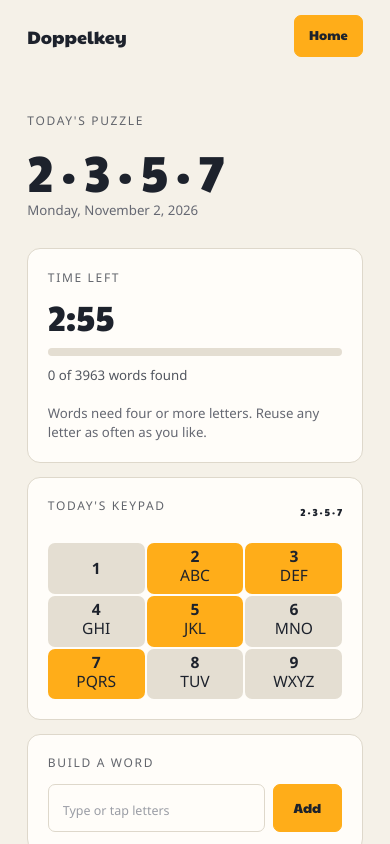
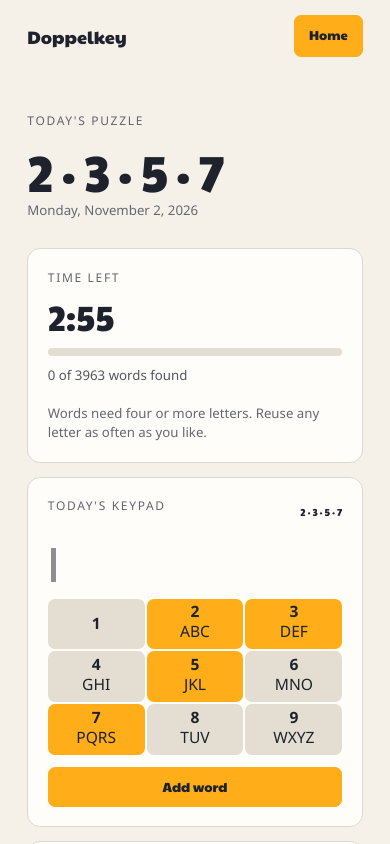
Before and after one commit to doppelkey/doppelkey.com, a Next.js app: page /game in a window 390 px wide. Shown: the top 844 px of the page. Built offline with nearby package versions, Linux system fonts and the light colour scheme.

Commit message:
style: enclose game keypad and word display in one landing-style card

```diff
--- a/app/game/Game.tsx
+++ b/app/game/Game.tsx
@@ -234,6 +234,28 @@ export default function Game() {
                   {mounted ? digits.join(" · ") : ""}
                 </p>
               </div>
+              <form className="keypad-form" onSubmit={submitWord}>
+                <div className="typing-shell">
+                  <div className="typing-word" aria-hidden="true">
+                    {input ? (
+                      input.toUpperCase()
+                    ) : gameOver ? (
+                      <span className="typing-placeholder">Time is up</span>
+                    ) : null}
+                    <span className="typing-caret" aria-hidden="true" />
+                  </div>
+                  <input
+                    ref={inputRef}
+                    className="typing-input"
+                    type="text"
+                    value={input}
+                    onChange={(event) => handleInputChange(event.target.value)}
+                    autoComplete="off"
+                    autoCapitalize="characters"
+                    disabled={!mounted || gameOver}
+                    aria-label="Word built from today's digits"
+                  />
+                </div>
                 <div className="keypad">
                   {KEYS.map(([number, letters]) => (
                     <div
@@ -243,7 +265,10 @@ export default function Game() {
                       tabIndex={letters ? 0 : undefined}
                       onClick={() => pressKeypadKey(number)}
                       onKeyDown={(event) => {
-                      if (letters && (event.key === "Enter" || event.key === " ")) {
+                        if (
+                          letters &&
+                          (event.key === "Enter" || event.key === " ")
+                        ) {
                           event.preventDefault();
                           pressKeypadKey(number);
                         }
@@ -254,24 +279,12 @@ export default function Game() {
                     </div>
                   ))}
                 </div>
-            </div>
-            <div className="game-panel panel-entry">
-              <p className="panel-label">Build a word</p>
-              <form className="word-form" onSubmit={submitWord}>
-                <input
-                  ref={inputRef}
-                  className="word-input"
-                  type="text"
-                  value={input}
-                  onChange={(event) => handleInputChange(event.target.value)}
-                  placeholder={gameOver ? "Time is up" : "Type or tap letters"}
-                  autoComplete="off"
-                  autoCapitalize="characters"
+                <button
+                  className="button game-add"
+                  type="submit"
                   disabled={!mounted || gameOver}
-                  aria-label="Word built from today's digits"
-                />
-                <button className="button" type="submit" disabled={!mounted || gameOver}>
-                  Add
+                >
+                  Add word
                 </button>
               </form>
               {feedback && (
--- a/app/globals.css
+++ b/app/globals.css
@@ -518,7 +518,7 @@ h1 {
   grid-template-columns: minmax(0, 2fr) minmax(0, 3fr);
   grid-template-areas:
     "status keypad"
-    "found entry";
+    "found keypad";
   gap: 1.4vw;
   align-items: start;
 }
@@ -537,9 +537,6 @@ h1 {
 }
 .panel-keypad {
   grid-area: keypad;
-}
-.panel-entry {
-  grid-area: entry;
 }
 .panel-found {
   grid-area: found;
@@ -588,64 +585,47 @@ h1 {
 .panel-keypad .key-summary {
   font-size: clamp(12px, 1vw, 15px);
 }
-.word-form {
-  display: flex;
-  gap: 0.6vw;
+.keypad-form {
+  margin: 0;
 }
-.word-input {
-  flex: 1;
-  min-width: 0;
-  border: 1px solid var(--line);
+.typing-shell {
+  position: relative;
+  margin: 0 0 1.4vw;
   border-radius: 7px;
-  background: var(--paper);
-  color: var(--ink);
+}
+.panel-keypad .typing-word {
+  min-height: 1em;
   font-family: var(--font-paytone-one), sans-serif;
-  font-size: clamp(14px, 1.15vw, 16px);
-  letter-spacing: 0.08em;
+  font-size: clamp(26px, 4.2vw, 56px);
+  line-height: 1;
+  letter-spacing: 0.02em;
   text-transform: uppercase;
-  padding: 0.55em 0.8em;
 }
-.word-input:focus {
-  outline: 2px solid var(--orange);
-  outline-offset: 1px;
+.typing-placeholder {
+  color: #9a9da5;
+  font-family: var(--font-noto-sans), sans-serif;
+  font-size: clamp(12px, 0.9vw, 14px);
+  letter-spacing: 0;
+  text-transform: none;
 }
-.word-input::placeholder {
-  color: #9a9da5;
-  text-transform: none;
-  letter-spacing: 0;
-  font-family: var(--font-noto-sans), sans-serif;
-  font-size: clamp(11px, 0.8vw, 13px);
+.typing-input {
+  position: absolute;
+  inset: 0;
+  width: 100%;
+  margin: 0;
+  border: 0;
+  padding: 0;
+  background: transparent;
+  color: transparent;
+  caret-color: transparent;
+  font-size: 16px;
 }
-.letter-bank {
-  display: flex;
-  flex-wrap: wrap;
-  gap: 0.4vw;
-  margin-top: 1.1vw;
+.typing-input:focus {
+  outline: none;
 }
-.letter-chip {
-  border: 1px solid var(--line);
-  border-radius: 5px;
-  background: var(--cream);
-  color: var(--ink);
-  font-family: var(--font-paytone-one), sans-serif;
-  font-size: clamp(12px, 0.95vw, 14px);
-  width: clamp(28px, 2.1vw, 34px);
-  height: clamp(28px, 2.1vw, 34px);
-  display: grid;
-  place-items: center;
-  cursor: pointer;
-}
-.letter-chip:hover {
-  background: var(--orange);
-  border-color: var(--orange);
-}
-.letter-chip:disabled {
-  cursor: default;
-  opacity: 0.5;
-}
-.letter-chip:disabled:hover {
-  background: var(--cream);
-  border-color: var(--line);
+.game-add {
+  width: 100%;
+  margin-top: 1.2vw;
 }
 .game-feedback {
   display: inline-block;
@@ -707,7 +687,6 @@ h1 {
     grid-template-areas:
       "status"
       "keypad"
-      "entry"
       "found";
     gap: 14px;
   }
@@ -739,26 +718,18 @@ h1 {
   .panel-keypad .key-summary {
     font-size: 2.6vw;
   }
-  .word-form {
-    gap: 8px;
+  .typing-shell {
+    margin-bottom: 4vw;
   }
-  .word-form .button {
-    font-size: 3.4vw;
+  .panel-keypad .typing-word {
+    font-size: clamp(26px, 11vw, 40px);
   }
-  .word-input {
-    font-size: 4.5vw;
-  }
-  .word-input::placeholder {
+  .typing-placeholder {
     font-size: 3.2vw;
   }
-  .letter-bank {
-    gap: 6px;
+  .game-add {
     margin-top: 12px;
-  }
-  .letter-chip {
-    width: 8.5vw;
-    height: 8.5vw;
-    font-size: 3.6vw;
+    font-size: 3.4vw;
   }
   .game-feedback {
     font-size: 3.2vw;
```
Lines whose indentation alone changed are shown as unchanged.
